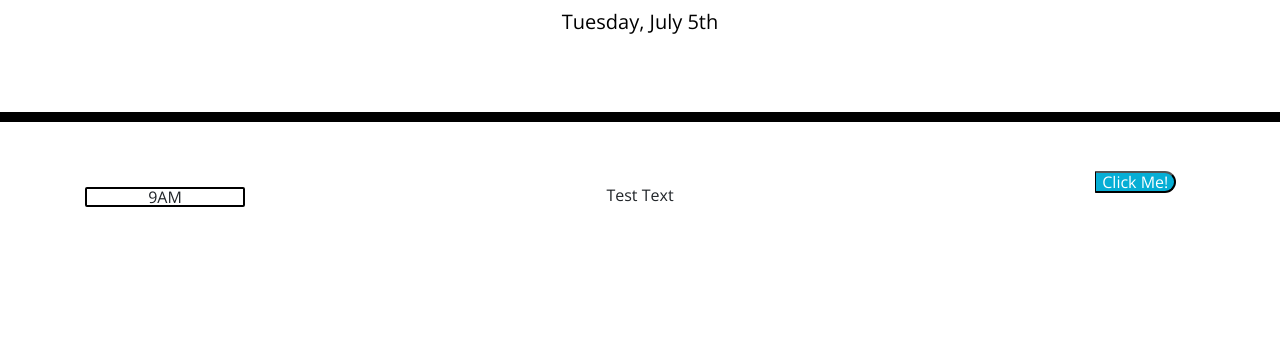
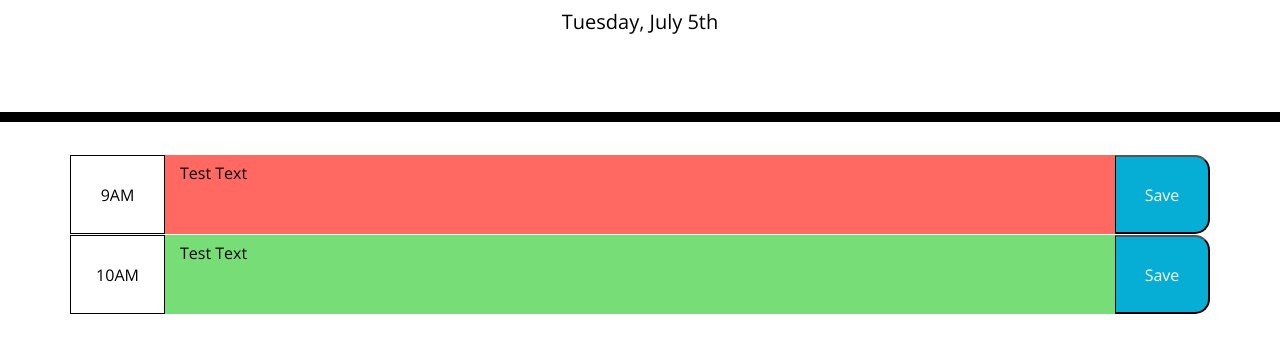
Before and after one commit to LorenzoFTSIC/Workday-Scheduler-Challenge5, a plain HTML site: page index.html in a window 1280 px wide. Shown: the part 182-534 px from the top of the page. Drawn offline with nearby package versions, Linux system fonts and the light colour scheme.

Commit message:
Framework for timeblocks

```diff
--- a/assets/css/style.css
+++ b/assets/css/style.css
@@ -13,11 +13,6 @@ textarea {
   padding: 10px;
 }
 
-#timeSlot {
-  border: 2px solid black;
-  border-radius: 2px;
-  border-style: double;
-}
 
 .jumbotron {
   text-align: center;
@@ -29,38 +24,18 @@ textarea {
 
 .description {
   white-space: pre-wrap;
-}
-
-.timeblock {
-  text-align: center;
-  border-radius: 15px;
-}
-
-.row {
-  white-space: pre-wrap;
-  height: 80px;
-  border-top: 1px solid white;
+  /* border: 1px solid #000000; */
+  margin-bottom: 0;
+  padding-top: 10px;
+  padding-bottom: 10px;
+  color: black;
 }
 
 .hour {
   background-color: #ffffff;
   color: #000000;
-  border-top: 1px solid #000000;
-}
-
-.past {
-  background-color: #d3d3d3;
-  color: white;
-}
-
-.present {
-  background-color: #ff6961;
-  color: white;
-}
-
-.future {
-  background-color: #77dd77;
-  color: white;
+  border: 1px solid #000000;
+  margin-bottom: 0;
 }
 
 .saveBtn {
@@ -75,3 +50,30 @@ textarea {
   font-size: 20px;
   transition: all 0.3s ease-in-out;
 }
+
+
+.timeblock {
+  text-align: center;
+  border-radius: 15px;
+}
+
+.row {
+  white-space: pre-wrap;
+  height: 80px;
+  border-top: 1px solid white;
+}
+
+.past {
+  background-color: #d3d3d3;
+  /* color: white; */
+}
+
+.present {
+  background-color: #ff6961;
+  /* color: white; */
+}
+
+.future {
+  background-color: #77dd77;
+  /* color: white; */
+}
--- a/index.html
+++ b/index.html
@@ -31,16 +31,13 @@
     <div class="container">
       <!-- Timeblocks go here -->
       <section class="row timeblock">
-        <div class="col-2"c>
-          <p id="timeSlot">9AM</p>
-        </div>
-        <div class="col-8">
-          <p class="textSlot">Test Text</p>
-        </div>
-        <div class="col-2">
-          <button type="button" class="saveBtn">Click Me!</button>
-        </div>
-      </section>
+        <p class="col-1 hour d-flex align-items-center justify-content-center">9AM</p>
+        <p class="col-10 description d-flex justify-content-start present">Test Text</p>
+        <button type="button" class="col-1 saveBtn">Save</button>
+      </section><section class="row timeblock">
+        <p class="col-1 hour d-flex align-items-center justify-content-center">10AM</p>
+        <p class="col-10 description d-flex justify-content-start future">Test Text</p>
+        <button type="button" class="col-1 saveBtn">Save</button>
     </div>
 
     <script src="https://cdnjs.cloudflare.com/ajax/libs/jquery/3.2.1/jquery.min.js"></script>
```
